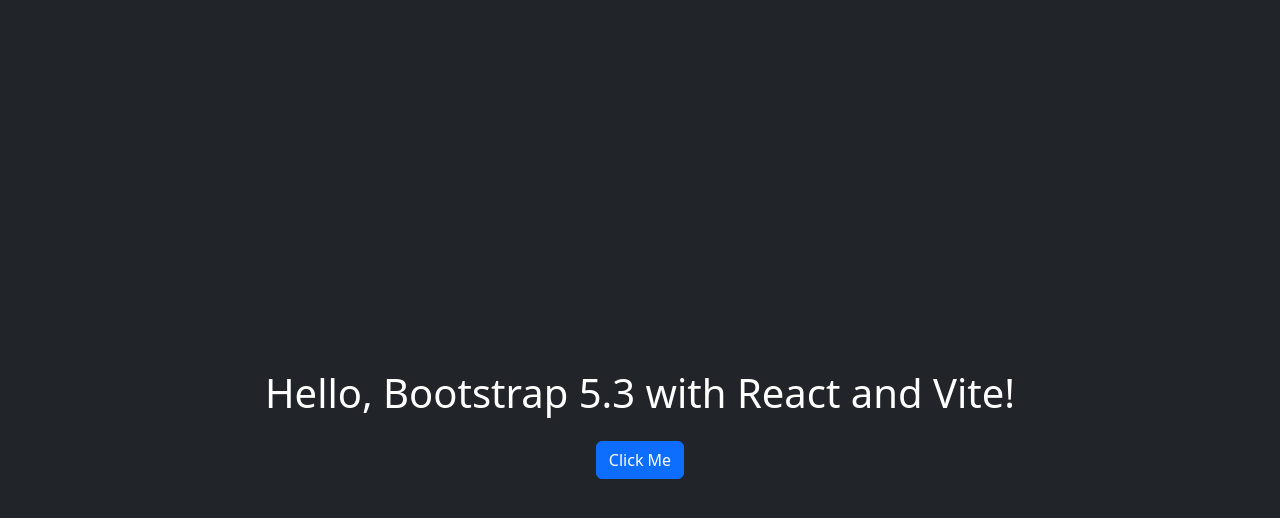
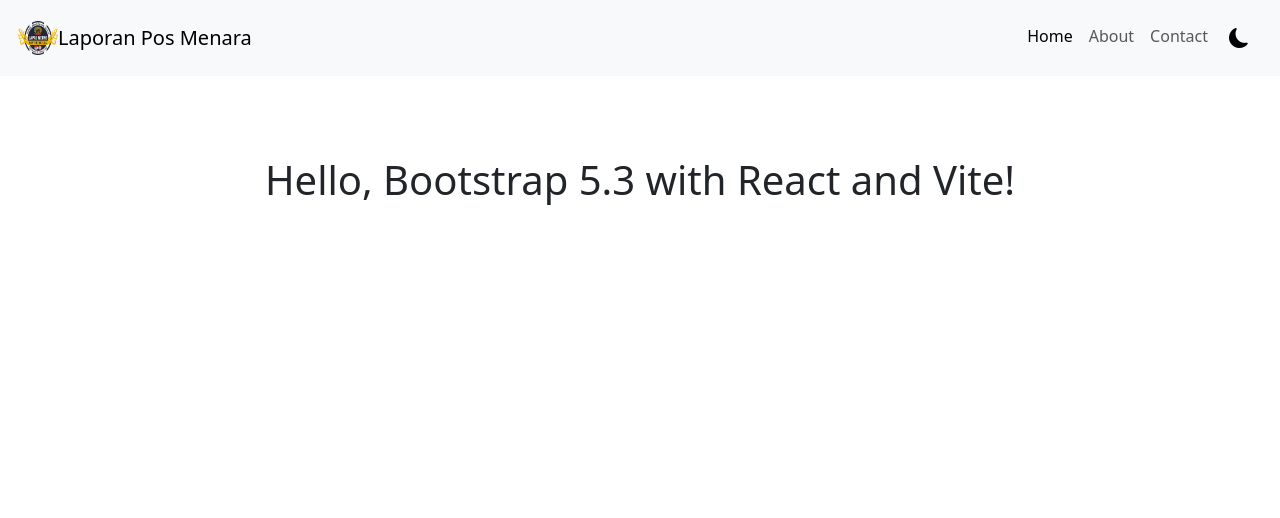
Before and after one commit to ImamAriadi2022/QcodeLapas, a React (Vite) app in the folder websiteLapas/: page / in a window 1280 px wide. Shown: the top 518 px of the page. Built offline with nearby package versions, Linux system fonts and the light colour scheme.

Commit message:
darkmode+navbar

```diff
--- a/websiteLapas/index.html
+++ b/websiteLapas/index.html
@@ -6,9 +6,13 @@
     <meta name="viewport" content="width=device-width, initial-scale=1.0" />
     <title>Vite + React</title>
   </head>
-  <body class="bg-dark">
-    <nav id=""></nav>
-    <div id="root"></div>
-    <script type="module" src="/src/main.jsx"></script>
+  <body data-bs-theme="dark">
+       <!-- Navbar container -->
+       <div id="navbar"></div>
+
+       <!-- Main content container -->
+       <div id="root"></div>
+
+       <script type="module" src="/src/main.jsx"></script>
   </body>
 </html>
--- a/websiteLapas/package.json
+++ b/websiteLapas/package.json
@@ -12,6 +12,7 @@
   "dependencies": {
     "@popperjs/core": "^2.11.8",
     "bootstrap": "5.3",
+    "bootstrap-icons": "^1.11.3",
     "react": "^18.3.1",
     "react-dom": "^18.3.1"
   },
--- a/websiteLapas/src/App.jsx
+++ b/websiteLapas/src/App.jsx
@@ -1,15 +1,15 @@
-import { useState } from 'react'
 import './App.css'
+import React from 'react';
+
+
+
 
 function App() {
-  const [count, setCount] = useState(0)
-
   return (
     <>
     <main className=''>
       <div className="container">
-      <h1 className="text-center mt-5 text-white">Hello, Bootstrap 5.3 with React and Vite!</h1>
-      <button className="btn btn-primary mt-3">Click Me</button>
+      <h1 className="text-center mt-5">Hello, Bootstrap 5.3 with React and Vite!</h1>
     </div>
     </main>
     </>
--- /dev/null
+++ b/websiteLapas/src/component/DarkModeToggle.jsx
@@ -0,0 +1,45 @@
+import React, { useState, useEffect } from 'react';
+
+function DarkModeToggle({ onToggle }) {
+  // State untuk melacak apakah dark mode aktif atau tidak
+  const [isDarkMode, setIsDarkMode] = useState(false);
+
+  // Efek untuk menambahkan atribut data-bs-theme pada body dan nav
+  useEffect(() => {
+    const body = document.body;
+    const nav = document.getElementById('navbar'); // Ambil elemen nav
+
+    if (isDarkMode) {
+      body.setAttribute('data-bs-theme', 'dark');
+      nav.classList.add('bg-dark', 'navbar-dark'); // Tambahkan kelas untuk navbar gelap
+    } else {
+      body.setAttribute('data-bs-theme', 'light');
+      nav.classList.remove('bg-dark', 'navbar-dark'); // Hapus kelas untuk navbar gelap
+      nav.classList.add('bg-light', 'navbar-light'); // Tambahkan kelas untuk navbar terang
+    }
+  }, [isDarkMode]);
+
+  // Fungsi untuk toggle dark mode
+  const toggleDarkMode = () => {
+    setIsDarkMode((prevMode) => !prevMode);
+    onToggle(isDarkMode); // Panggil fungsi onToggle jika ada
+  };
+
+  return (
+    <div className="text-center">
+      <button
+        className={`btn ${isDarkMode ? 'btn-dark bg-opacity-0' : 'btn-light bg-opacity-0'}`}
+        onClick={toggleDarkMode}
+        aria-label="Toggle dark mode"
+      >
+        {isDarkMode ? (
+          <i className="bi bi-sun-fill" style={{ fontSize: '20px', color: 'white' }}></i> // Ikon Matahari
+        ) : (
+          <i className="bi bi-moon-fill" style={{ fontSize: '20px', color: 'black' }}></i> // Ikon Bulan
+        )}
+      </button>
+    </div>
+  );
+}
+
+export default DarkModeToggle;
--- a/websiteLapas/src/main.jsx
+++ b/websiteLapas/src/main.jsx
@@ -1,17 +1,27 @@
-import { StrictMode } from 'react'
-import { createRoot } from 'react-dom/client'
-import App from './App.jsx'
-import './index.css'
-
+import React from 'react';
+import ReactDOM from 'react-dom/client';
+import App from './App';
+import Navbar from './navbar';  // Import komponen Navbar
 // Import Bootstrap 5.3 CSS
 import 'bootstrap/dist/css/bootstrap.min.css'
 
 // Import Bootstrap 5.3 JavaScript bundle (includes Popper.js)
 import 'bootstrap/dist/js/bootstrap.bundle.min.js'
+// import bootstrap icon
+import 'bootstrap-icons/font/bootstrap-icons.css';
 
 
-createRoot(document.getElementById('root')).render(
-  <StrictMode>
+
+// Render Navbar ke id="navbar"
+ReactDOM.createRoot(document.getElementById('navbar')).render(
+  <React.StrictMode>
+    <Navbar />
+  </React.StrictMode>
+);
+
+// Render Main Content ke id="root"
+ReactDOM.createRoot(document.getElementById('root')).render(
+  <React.StrictMode>
     <App />
-  </StrictMode>,
-)
+  </React.StrictMode>
+);
--- /dev/null
+++ b/websiteLapas/src/navbar.jsx
@@ -0,0 +1,77 @@
+import React, { useState, useEffect } from 'react';
+import DarkModeToggle from './component/DarkModeToggle';
+
+function Navbar() {
+  const [isNavbarTogglerVisible, setIsNavbarTogglerVisible] = useState(false);
+
+  useEffect(() => {
+    const checkNavbarTogglerVisibility = () => {
+      const navbarToggler = document.querySelector('.navbar-toggler');
+      const isVisible = window.getComputedStyle(navbarToggler).display === 'block';
+      setIsNavbarTogglerVisible(isVisible);
+    };
+
+    // Check visibility on mount
+    checkNavbarTogglerVisibility();
+
+    // Listen for window resize to check visibility
+    window.addEventListener('resize', checkNavbarTogglerVisibility);
+
+    // Clean up the event listener when component unmounts
+    return () => {
+      window.removeEventListener('resize', checkNavbarTogglerVisibility);
+    };
+  }, []);
+
+  return (
+    <nav className="navbar navbar-expand-lg bg-body-tertiary p-3">
+      <div className="container-fluid g-1">
+        <img src="src/assets/logo.png" alt="Logo lapas" width="40" height="34" />
+        <a className="navbar-brand d-flex align-items-center g-1" href="#">
+          <span>Laporan Pos Menara</span>
+          <span id="hid" className='navbar-toggler'>
+            <DarkModeToggle />
+          </span>
+        </a>
+        <button
+          className="navbar-toggler"
+          type="button"
+          data-bs-toggle="collapse"
+          data-bs-target="#navbarNav"
+          aria-controls="navbarNav"
+          aria-expanded="false"
+          aria-label="Toggle navigation"
+        >
+          <span className="navbar-toggler-icon"></span>
+        </button>
+        <div className="collapse navbar-collapse" id="navbarNav">
+          <ul className="navbar-nav ms-auto">
+            <li className="nav-item">
+              <a className="nav-link active" aria-current="page" href="#">
+                Home
+              </a>
+            </li>
+            <li className="nav-item">
+              <a className="nav-link" href="#">
+                About
+              </a>
+            </li>
+            <li className="nav-item">
+              <a className="nav-link" href="#">
+                Contact
+              </a>
+            </li>
+            {/* Conditionally hide 'toggle' if navbar-toggler is visible */}
+            {!isNavbarTogglerVisible && (
+              <li className="nav-item" id="toggle">
+                <DarkModeToggle />
+              </li>
+            )}
+          </ul>
+        </div>
+      </div>
+    </nav>
+  );
+}
+
+export default Navbar;
```
Also changed, not shown: websiteLapas/src/assets/logo.png (added), 1 other file (tests, documents, lock files or other folders).
